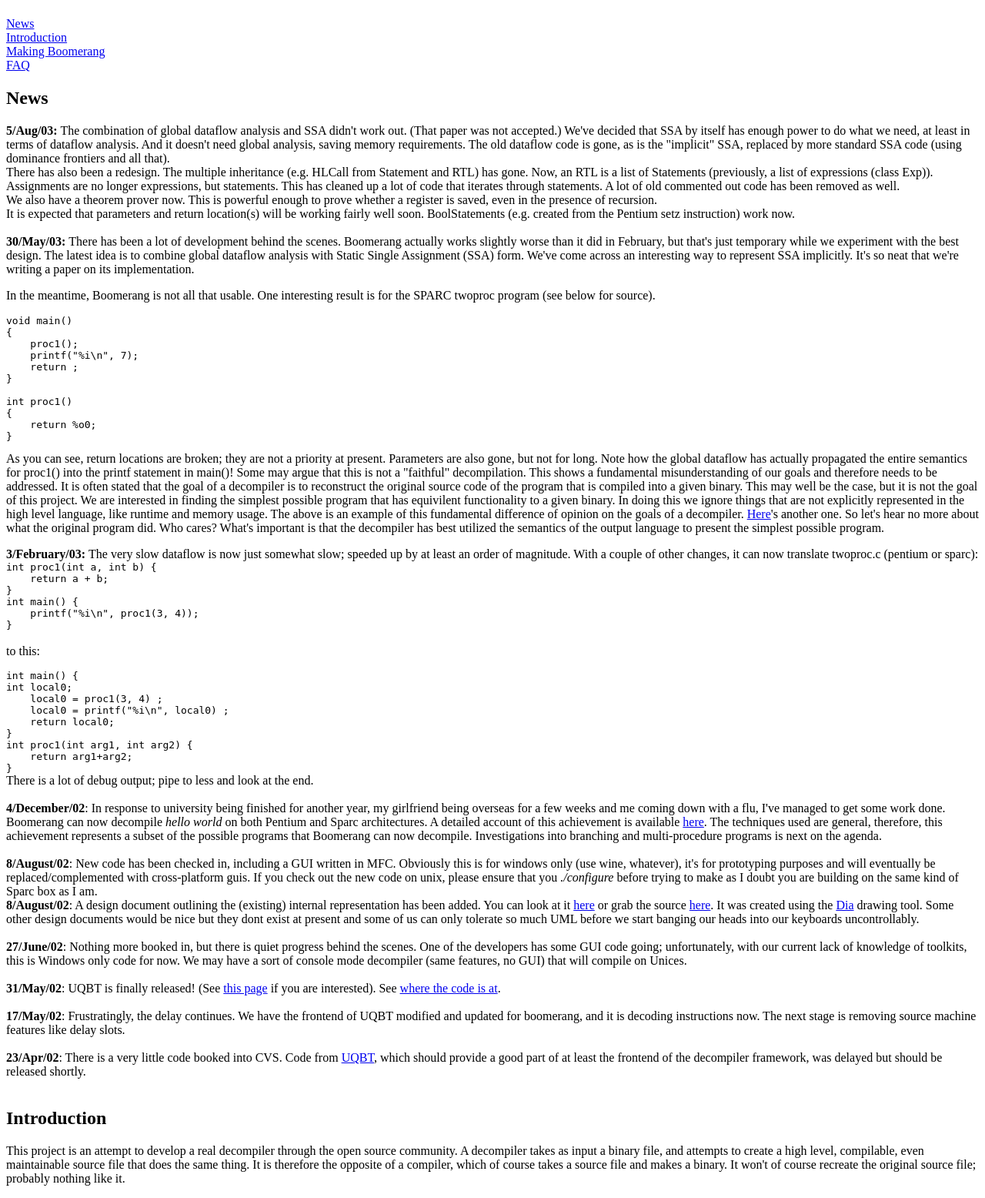
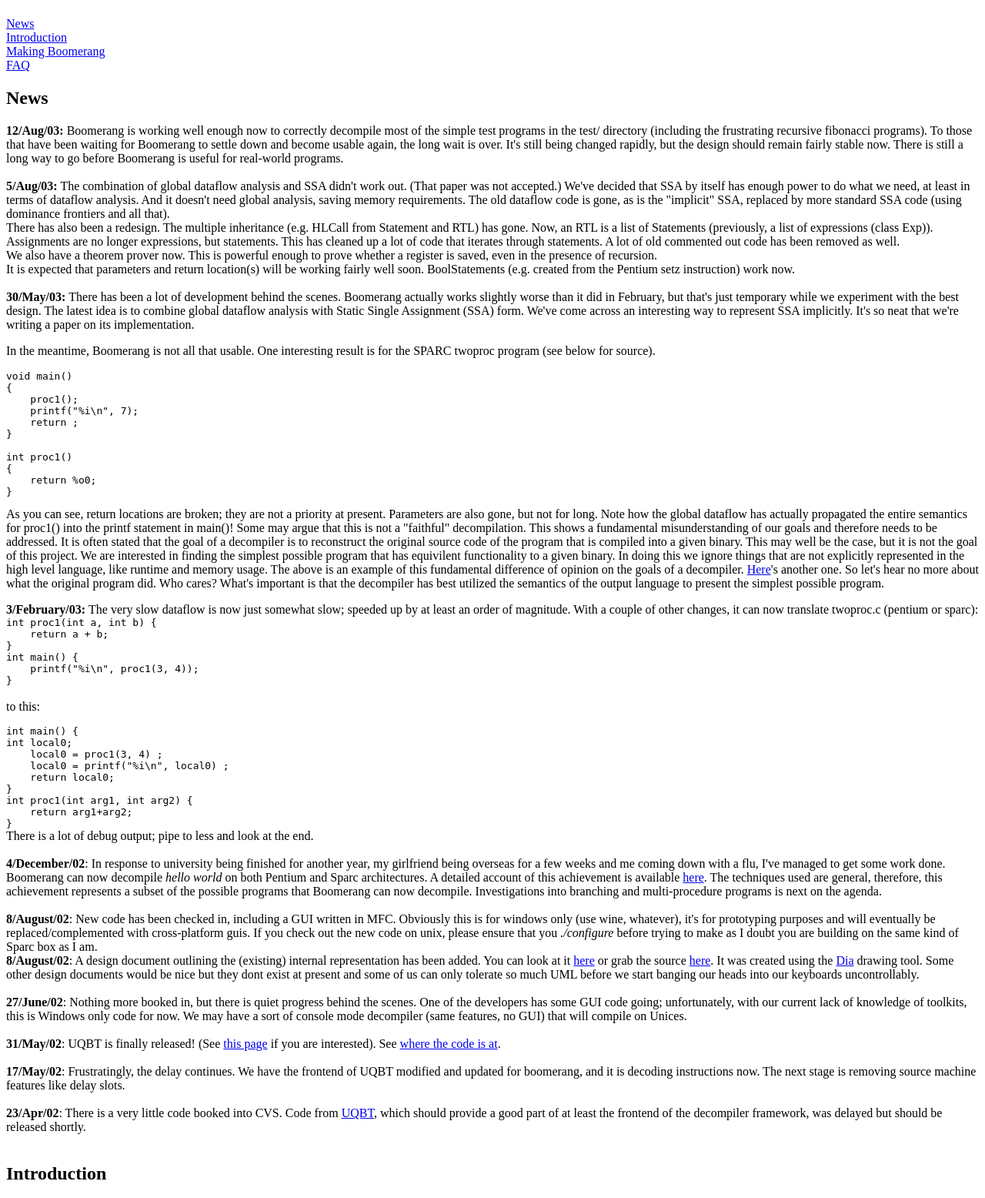
Before and after one commit to mewbak/boomerang, a PHP site: page / in a window 1280 px wide. Shown: the part 364-1920 px from the top of the page at 77% size. Run offline with PHP 8.4, Linux system fonts and the light colour scheme.

Commit message:
12/Aug/03: works for simple programs now
git-svn-id: svn://svn.code.sf.net/p/boomerang/code/trunk@496 dc5e1367-85d4-4bd1-96b4-a20bfbfd92d5

```diff
--- a/boomerang/web/index.php
+++ b/boomerang/web/index.php
@@ -25,11 +25,11 @@
 page<br>
         </li>
         <li><a
- href="http://www.program-transformation.org/twiki/bin/view/Transform/DecompilationPossible">
-Is it Possible?</a> (for those in denial)</li>
+ href="http://www.program-transformation.org/twiki/bin/view/Transform/DecompilationPossible">Is
+it Possible?</a> (for those in denial)</li>
         <li><a
- href="http://www.program-transformation.org/twiki/bin/view/Transform/WhyDecompilation">
-Why Decompilation?</a><br>
+ href="http://www.program-transformation.org/twiki/bin/view/Transform/WhyDecompilation">Why
+Decompilation?</a><br>
         </li>
         <li>The <a
  href="http://www.program-transformation.org/twiki/bin/view/Transform/EthicsOfDecompilation">
@@ -50,6 +50,14 @@
 <a href="#making">Making Boomerang</a><br>
 <a href="FAQ.html">FAQ</a><br>
 <h2><a name="News"></a>News</h2>
+<b>12/Aug/03: </b>Boomerang is working well enough now to correctly
+decompile most of the simple test programs in the test/ directory
+(including the frustrating recursive fibonacci programs). To those that
+have been waiting for Boomerang to settle down and become usable again,
+the long wait is over. It's still being changed rapidly, but the design
+should remain fairly stable now. There is still a long way to go before
+Boomerang is useful for real-world programs.<br>
+<br>
 <b>5/Aug/03:</b> The combination of global dataflow analysis and SSA
 didn't work out. (That paper was not accepted.) We've decided that SSA
 by itself has enough power to do what we need, at least in terms of
```
